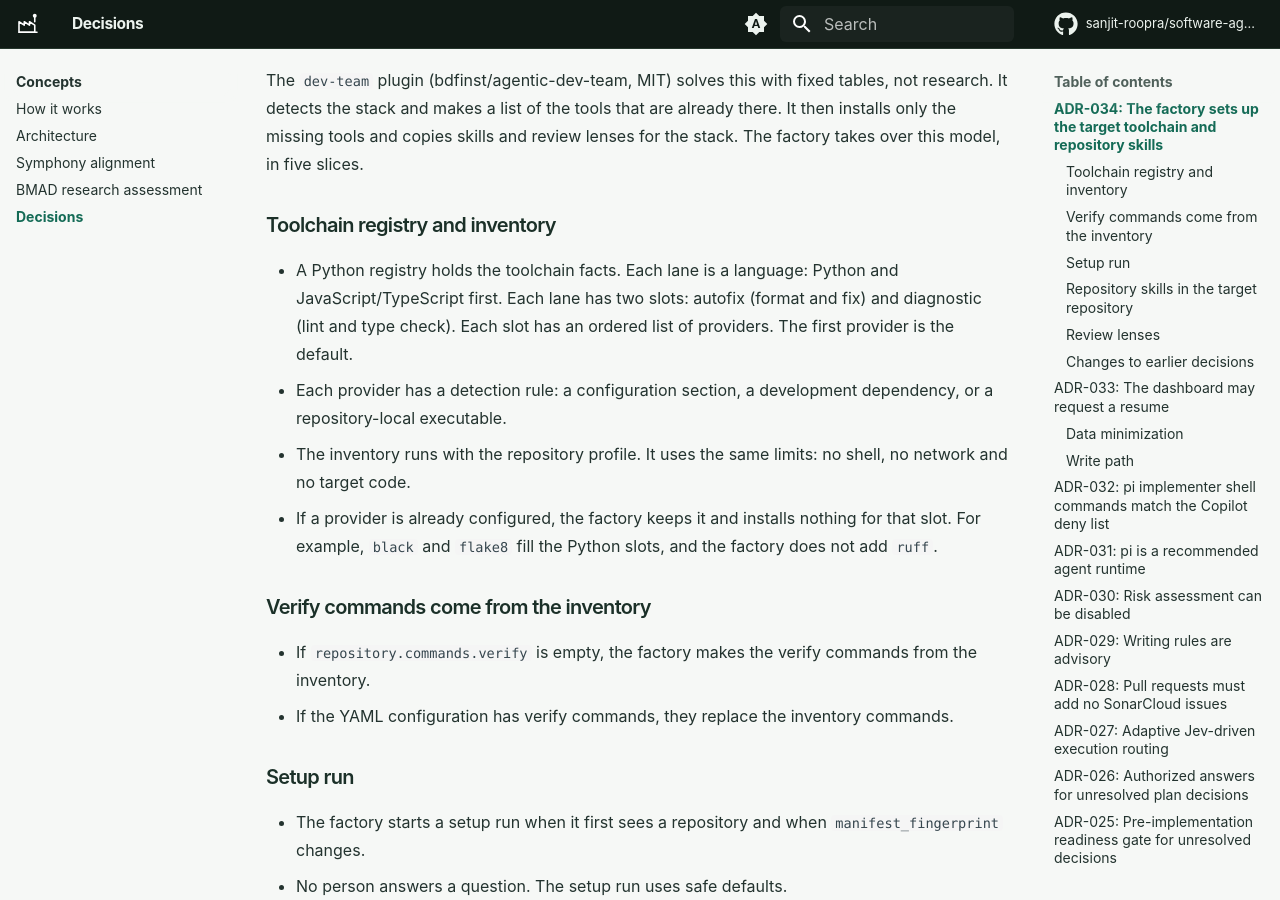
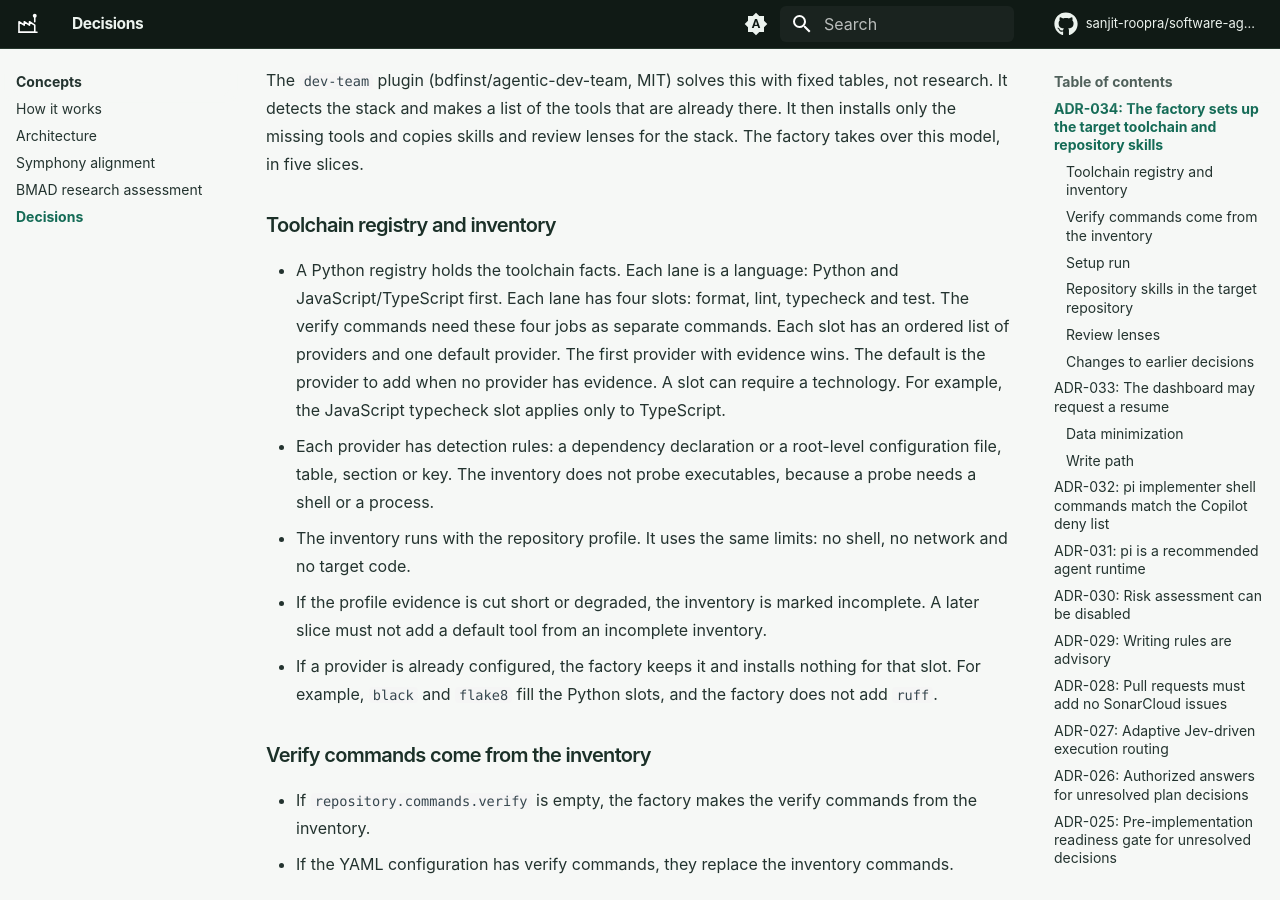
Before and after one commit to sanjit-roopra/software-agent-factory, an MkDocs documentation site: the page built from docs/decisions.md, in a window 1280 px wide and 900 px high, scrolled down 450 px. Built offline with MkDocs 1.6.1 and Material for MkDocs 9.7.7, drawn with Linux system fonts in a browser that asks for light colours; comment, search, counter and statistics services are not loaded.

Commit message:
docs(adr): align ADR-034 inventory wording with slice A review
Four slots (format, lint, typecheck, test) instead of two, separate default
provider, technology-gated slots, no executable probe, and an incomplete
marker when profile evidence is cut short.

Co-Authored-By: Claude Opus 5.5 <noreply@anthropic.com>

```diff
--- a/docs/decisions.md
+++ b/docs/decisions.md
@@ -19,10 +19,16 @@ The factory takes over this model, in five slices.
 
 - A Python registry holds the toolchain facts.
   Each lane is a language: Python and JavaScript/TypeScript first.
-  Each lane has two slots: autofix (format and fix) and diagnostic (lint and type check).
-  Each slot has an ordered list of providers. The first provider is the default.
-- Each provider has a detection rule: a configuration section, a development dependency, or a repository-local executable.
+  Each lane has four slots: format, lint, typecheck and test.
+  The verify commands need these four jobs as separate commands.
+  Each slot has an ordered list of providers and one default provider.
+  The first provider with evidence wins. The default is the provider to add when no provider has evidence.
+  A slot can require a technology. For example, the JavaScript typecheck slot applies only to TypeScript.
+- Each provider has detection rules: a dependency declaration or a root-level configuration file, table, section or key.
+  The inventory does not probe executables, because a probe needs a shell or a process.
 - The inventory runs with the repository profile. It uses the same limits: no shell, no network and no target code.
+- If the profile evidence is cut short or degraded, the inventory is marked incomplete.
+  A later slice must not add a default tool from an incomplete inventory.
 - If a provider is already configured, the factory keeps it and installs nothing for that slot.
   For example, `black` and `flake8` fill the Python slots, and the factory does not add `ruff`.
 
```
